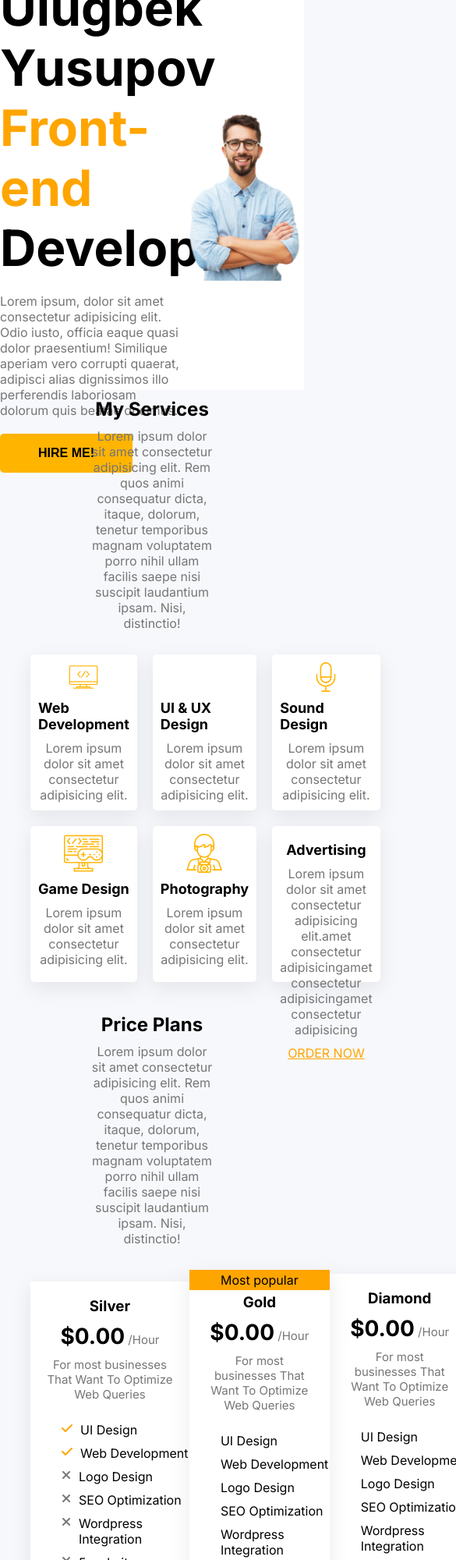
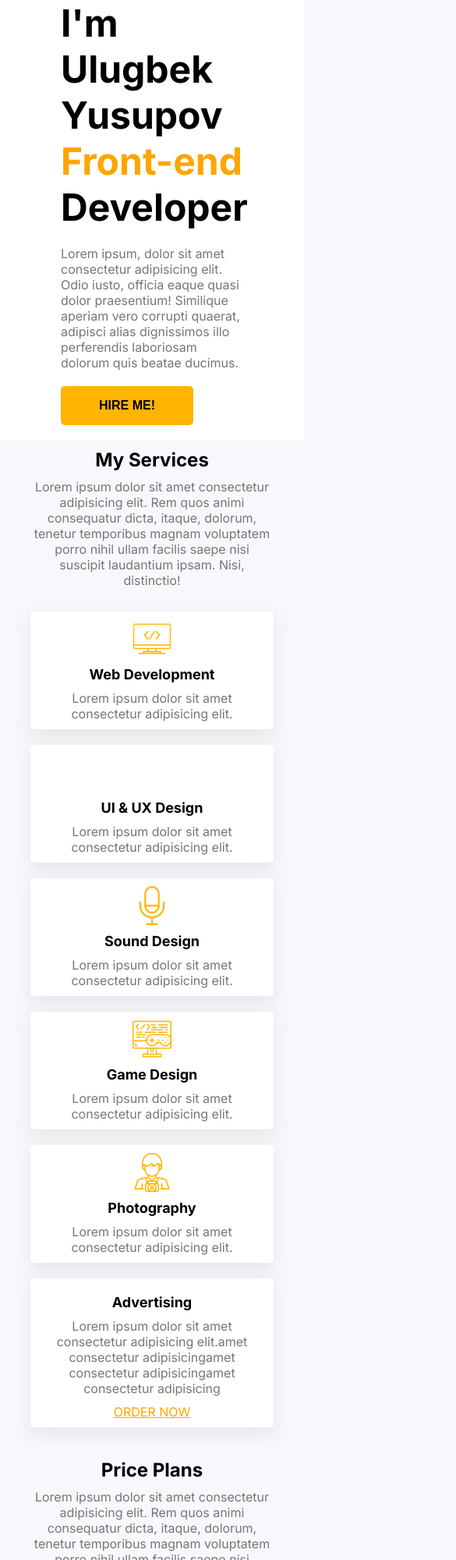
Before and after one commit to UlugbekYusupov/bootcamp-portfolio, a plain HTML site: page index.html in a window 390 px wide. Shown: the top 2000 px of the page at 78% size, 585 px wide, since content can reach past the window. Drawn offline with Linux system fonts and the light colour scheme.

Commit message:
Applying responsive design with meadia query to all sections makig mobile friendly

```diff
--- a/index.html
+++ b/index.html
@@ -251,8 +251,7 @@
           </div>
         </div>
       </section>
-      <!-- <section id="Education">Education</section>
-      <section id="experience">Work History</section> -->
+
       <section>
         <h1>Portfolio</h1>
         <p>
@@ -280,7 +279,7 @@
           <div class="portfolio-item"></div>
         </div>
       </section>
-      <div id="contact">
+      <!-- <div id="contact">
         <div class="contact-container">
           <h2 class="heading2">Leave Us Your Info</h2>
           <form>
@@ -345,7 +344,7 @@
             </div>
           </div>
         </div>
-      </div>
+      </div> -->
     </main>
     <footer>2025 All Rights Reserved. Bootcamp</footer>
   </body>
--- a/style.css
+++ b/style.css
@@ -1,7 +1,7 @@
 body {
   margin: 0;
   padding: 0;
-  /* box-sizing: border-box; */
+  box-sizing: border-box;
   background-color: #f7f8fb;
   font-family: "Inter", sans-serif;
 }
@@ -46,6 +46,8 @@ ul {
   display: flex;
   flex-direction: column;
   gap: 10px;
+  padding: 0;
+  margin: 0;
   width: 100%;
 }
 
@@ -59,6 +61,14 @@ ul li {
   justify-content: center;
   align-items: center;
   height: 500px;
+}
+
+.services-elements {
+  display: grid;
+  width: 100%;
+  grid-template-columns: repeat(3, 1fr);
+  grid-template-rows: 200px 200px;
+  gap: 20px;
 }
 
 .img {
@@ -90,14 +100,6 @@ ul li {
   border-radius: 5px;
   font-size: 16px;
   font-weight: bold;
-}
-
-.services-elements {
-  display: grid;
-  width: 100%;
-  grid-template-columns: repeat(3, 1fr);
-  grid-template-rows: 200px 200px;
-  gap: 20px;
 }
 
 .grid-item {
@@ -385,3 +387,50 @@ footer {
   margin: 0 auto;
   margin-top: 20px;
 }
+
+@media screen and (max-width: 767px) {
+  .left h1 {
+    font-size: 48px;
+  }
+
+  #hero {
+    flex-direction: column;
+    width: 100%;
+    padding-bottom: 20px;
+    height: auto;
+  }
+
+  section > p {
+    width: 100%;
+  }
+  .services-elements {
+    grid-template-columns: 1fr;
+    grid-template-rows: 1fr;
+    gap: 20px;
+  }
+  .price-items {
+    flex-direction: column;
+    gap: 20px;
+  }
+  .recommendation-cards {
+    flex-direction: column;
+  }
+
+  ul {
+    width: 50%;
+  }
+  li a {
+    font-size: 0.8rem;
+  }
+
+  .portfolio-items {
+    grid-template-columns: 1fr;
+    grid-template-rows: repeat(9, 300px);
+  }
+}
+
+@media screen and (min-width: 768px) and (max-width: 1023px) {
+}
+
+@media screen and (min-widht: 1024px) {
+}
```
Also changed, not shown: test.html (+1 -0 lines).
